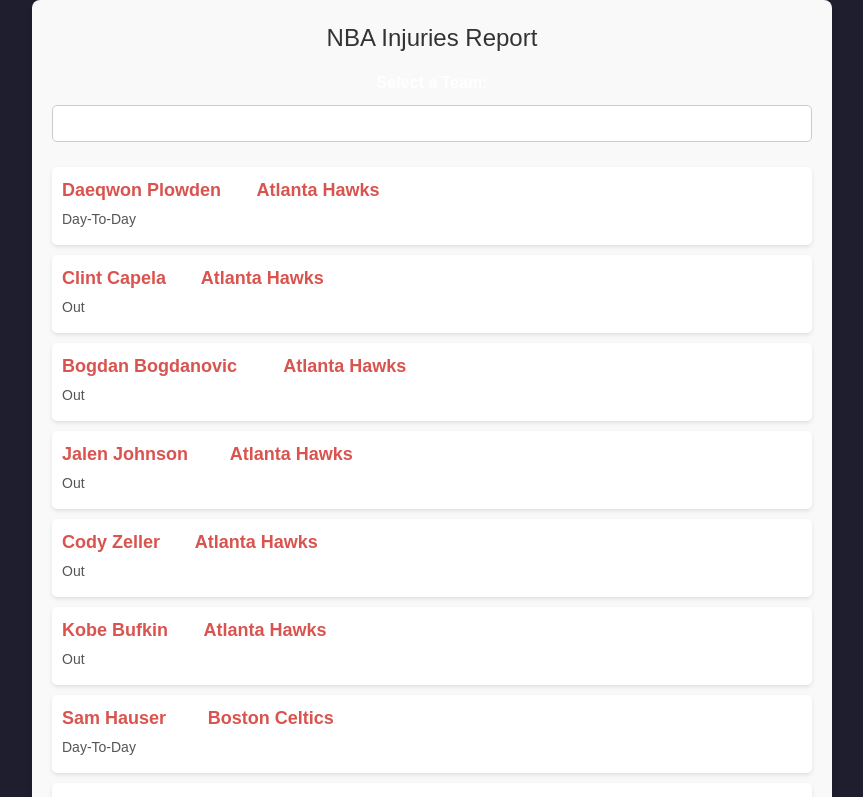
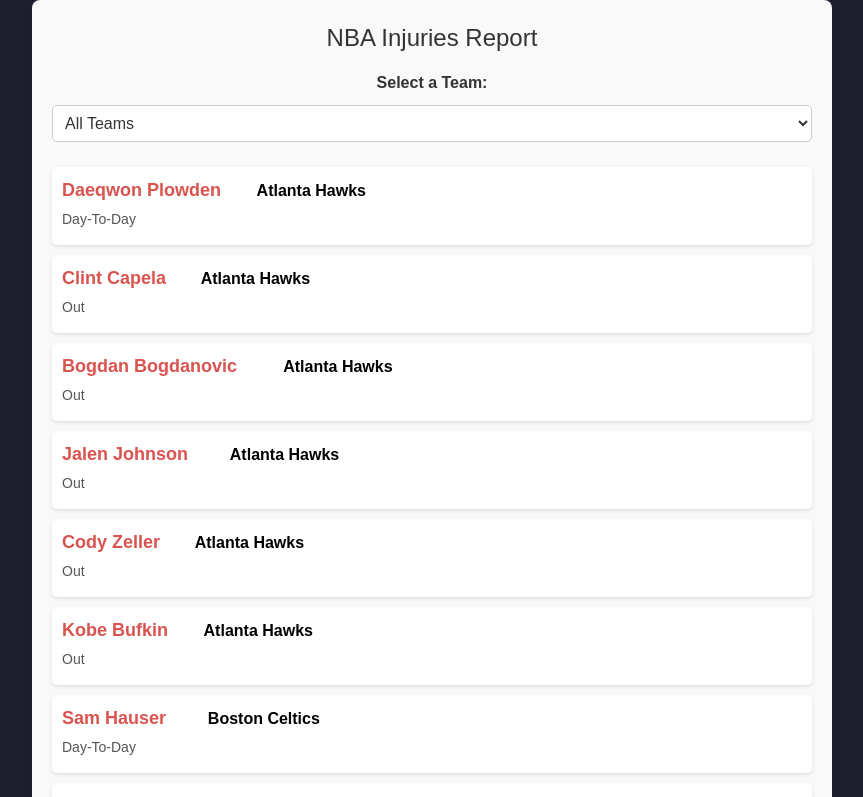
Before and after one commit to ucsb-cs148-w25/pj13-sportsbetting, a React (Create React App) app in the folder betbuddies/: page /Injuries in a window 1280 px wide. Shown: the top 797 px of the page, without its empty margins (208-1071 px from the left). Built offline with nearby package versions, Linux system fonts and the light colour scheme.

Commit message:
nba injuries

```diff
--- a/betbuddies/src/components/Injuries/Injuries.css
+++ b/betbuddies/src/components/Injuries/Injuries.css
@@ -18,6 +18,7 @@
     font-weight: bold;
     display: block;
     margin-bottom: 10px;
+    color: #333; /* Ensure the label text is visible */
   }
 
   select {
@@ -28,7 +29,11 @@
     border-radius: 5px;
     font-size: 16px;
     background-color: #fff;
-    text-align: center;
+    color: #333; /* Ensure the dropdown text is visible */
+  }
+
+  select option {
+    color: #333; /* Ensure the dropdown options are visible */
   }
 
   ul {
--- a/betbuddies/src/components/Injuries/Injuries.js
+++ b/betbuddies/src/components/Injuries/Injuries.js
@@ -51,7 +51,7 @@ const Injuries = () => {
           .filter((injury) => !selectedTeam || injury.team === selectedTeam)
           .map((player, index) => (
             <li key={index} className="injury-item">
-              <strong>{player.name}</strong> - {player.position}, <strong>{player.team}</strong> ({player.status})
+              <strong>{player.name}</strong> - {player.position}, <span className="team-name">{player.team}</span> ({player.status})
               <p>{player.details}</p>
             </li>
           ))}
```
Also changed, not shown: 2 other files (tests, documents, lock files or other folders).
